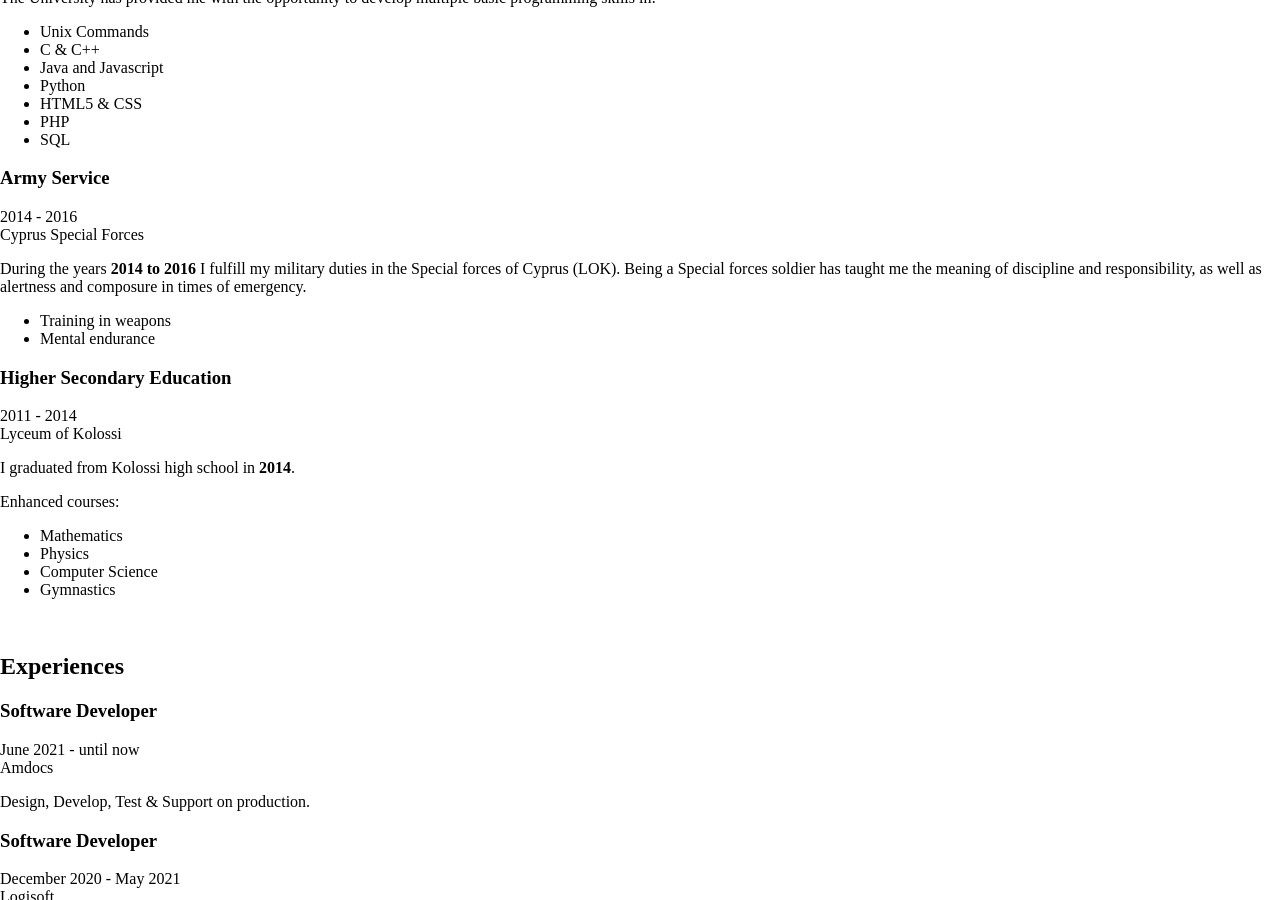
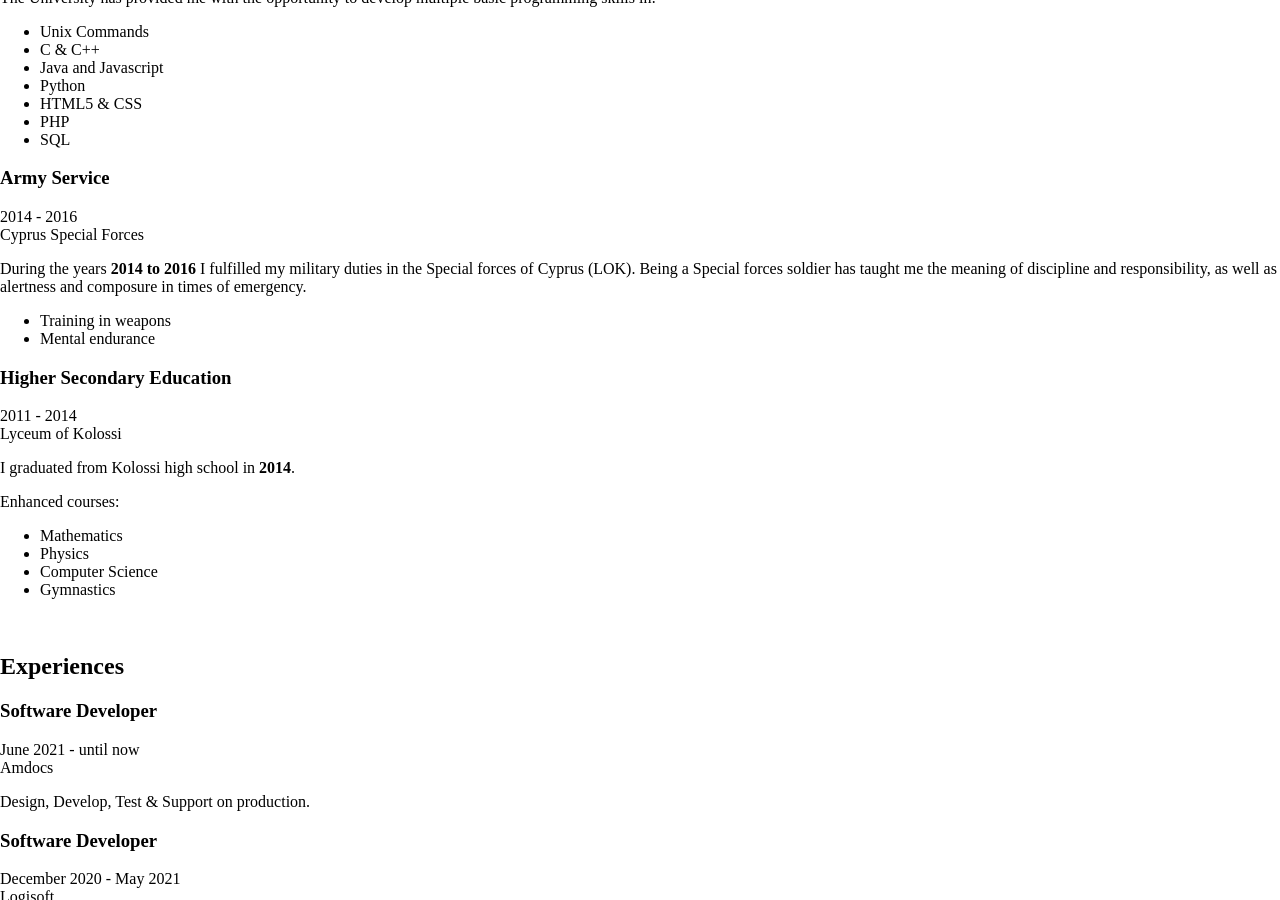
Before and after one commit to andreasgeorgiou/online-resume, a Jekyll site: the page built from index.html, in a window 1280 px wide and 900 px high, scrolled down 3588 px. Built offline with Jekyll 4.4.1, drawn with Linux system fonts in a browser that asks for light colours.

Commit message:
update data

```diff
--- a/_data/data.yml
+++ b/_data/data.yml
@@ -96,7 +96,7 @@ education:
       university: Cyprus Special Forces
       time: 2014 - 2016
       details: |
-        During the years **2014 to 2016** I fulfill my military duties in the Special forces of Cyprus (LOK).
+        During the years **2014 to 2016** I fulfilled my military duties in the Special forces of Cyprus (LOK).
         Being a Special forces soldier has taught me the meaning of discipline and responsibility, as well as alertness
         and composure in times of emergency.
 
```
